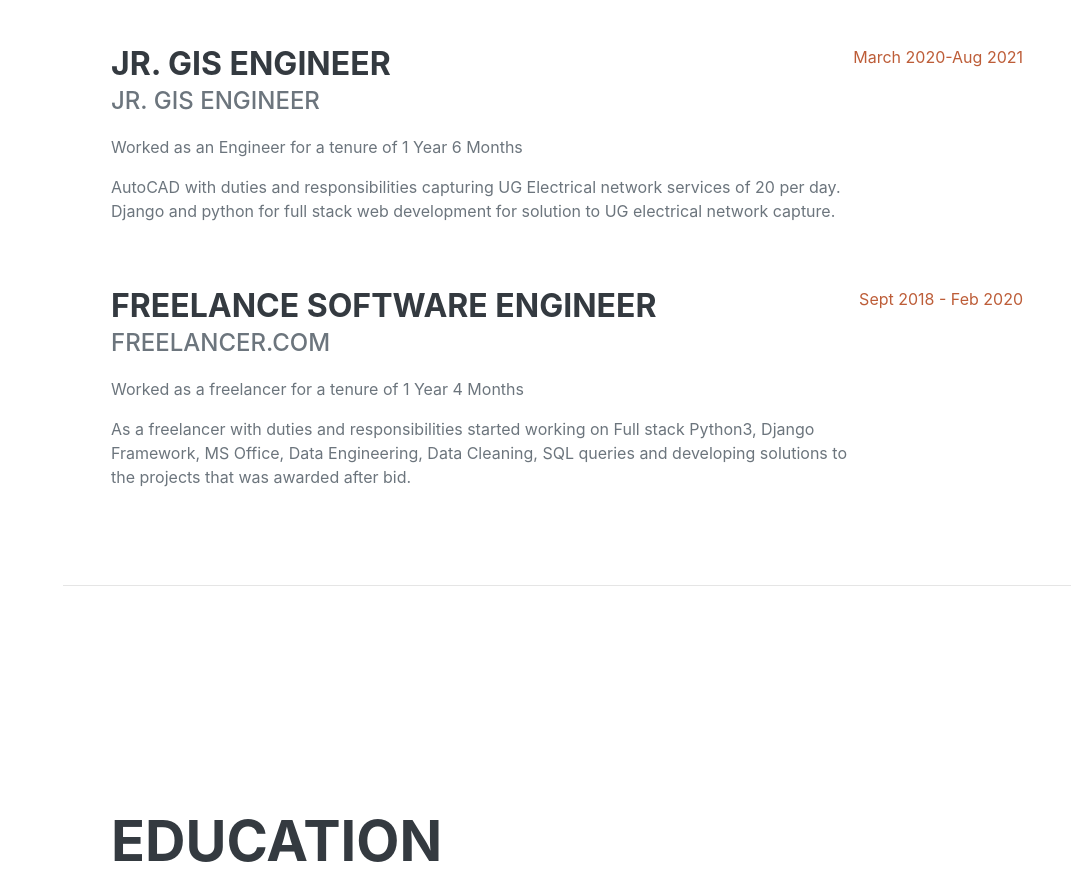
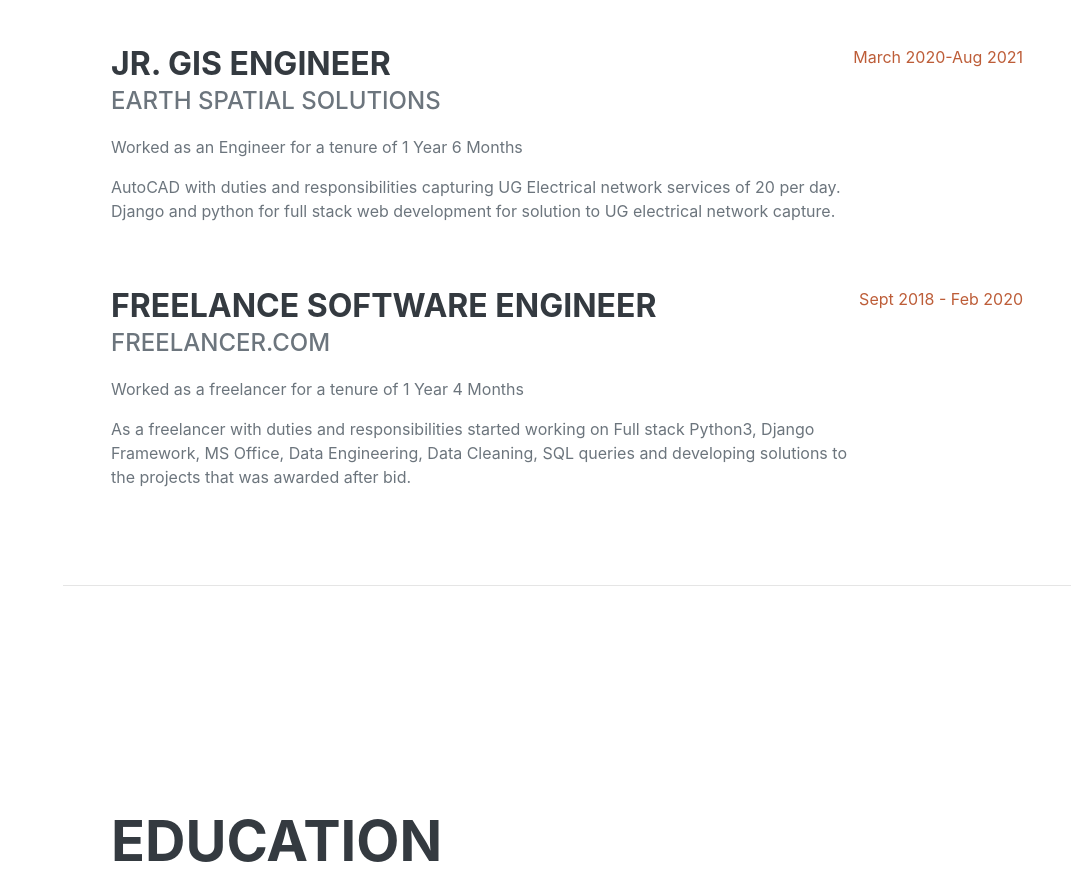
Before and after one commit to vknan/Vijay-Krishna-Narsingoju, a plain HTML site: page index.html in a window 1280 px wide. Shown: the part 1282-2165 px from the top of the page, without its empty margins (209-1280 px from the left). Drawn offline with nearby package versions, Linux system fonts and the light colour scheme; a web font is replaced by a local one.

Commit message:
Update index.html

```diff
--- a/index.html
+++ b/index.html
@@ -76,7 +76,7 @@
                     <div class="d-flex flex-column flex-md-row justify-content-between mb-5">
                         <div class="flex-grow-1">
                             <h3 class="mb-0">Jr. GIS Engineer </h3>
-                            <div class="subheading mb-3">Jr. GIS Engineer </div>
+                            <div class="subheading mb-3">EARTH SPATIAL SOLUTIONS </div>
                             <p>Worked as an Engineer for a tenure of 1 Year 6 Months</p>
                             <p>AutoCAD with duties and responsibilities capturing UG Electrical network services of 20 per day. Django and python for full stack web development for solution to UG electrical network capture.</p>
                         </div>
```
